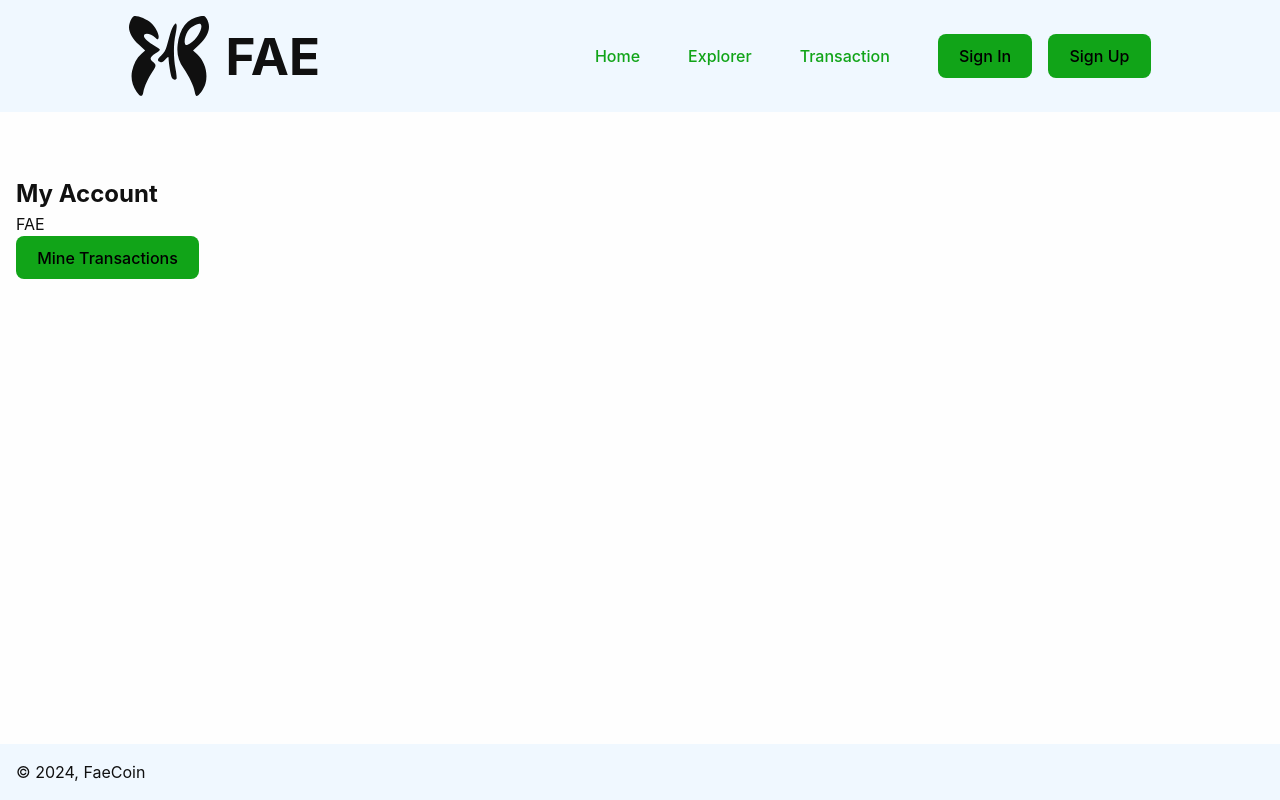
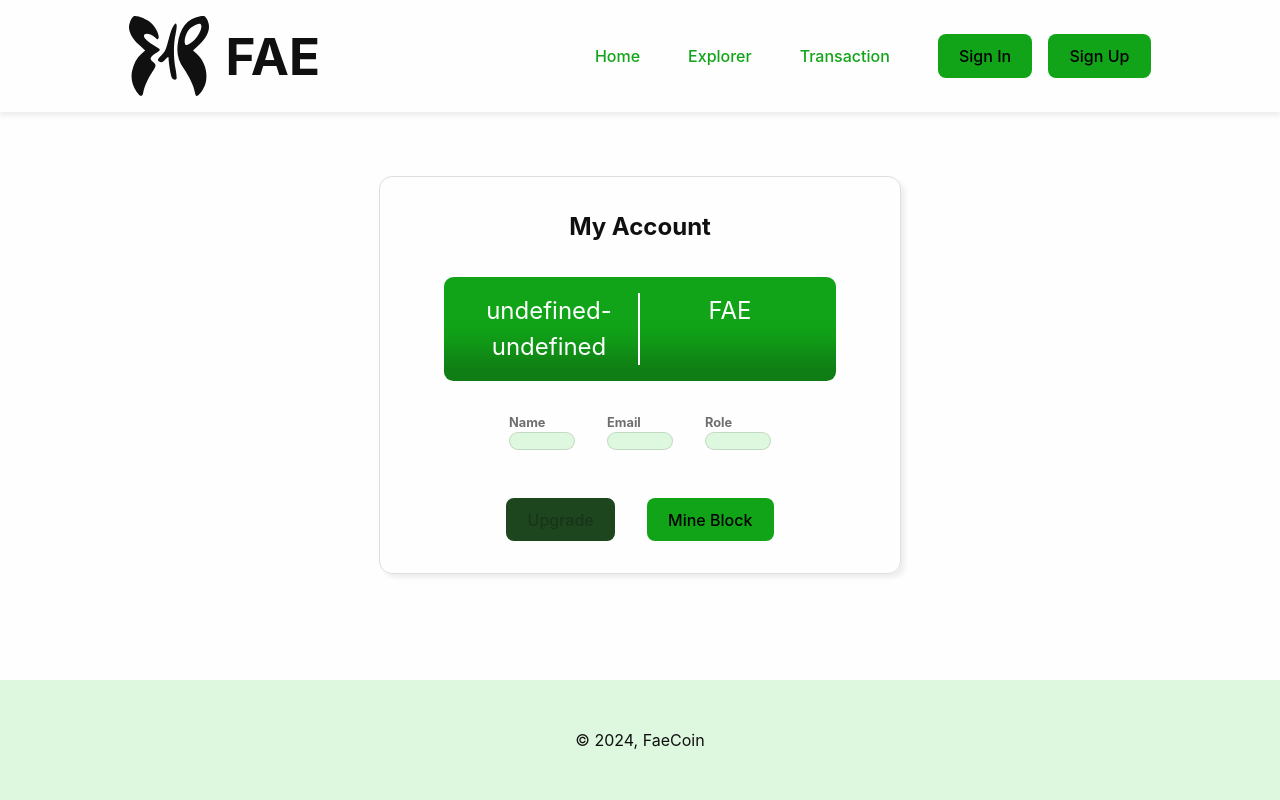
Before and after one commit to rowpacmal/bcu23d-nodejs-faecoin, a React (Vite) app in the folder client/: page /me in a window 1280 px wide. Built offline with nearby package versions, Linux system fonts and the light colour scheme; no server answers.

Commit message:
Updated the styling for the following files

```diff
--- a/client/src/index.css
+++ b/client/src/index.css
@@ -63,6 +63,13 @@ button:focus,
 button:focus-visible {
   outline: 4px auto -webkit-focus-ring-color;
 }
+button:disabled {
+  cursor: default;
+  background-color: #1d451e;
+}
+button:disabled:hover {
+  border-color: transparent;
+}
 
 ul {
   list-style: none;
--- a/client/src/pages/User.jsx
+++ b/client/src/pages/User.jsx
@@ -1,11 +1,16 @@
 import { useEffect, useState } from 'react';
-import { getUserAccount } from '../services/userService';
+import { editUserDetails, getUserAccount } from '../services/userService';
 import { mineTransactions } from '../services/transactionService';
 import { getWalletBalance } from '../services/walletService';
 
+import style from '../styles/User.module.css';
+
 function User() {
   const [user, setUser] = useState({});
-  const [wallet, setWallet] = useState({});
+  const [wallet, setWallet] = useState({
+    address: '',
+    balance: 0,
+  });
 
   async function getUserInfo() {
     const token = localStorage.getItem('TOKEN');
@@ -18,7 +23,15 @@ function User() {
     getUserInfo();
   }, []);
 
-  async function mineNewBlock() {
+  async function handleUpgradeAccount() {
+    const token = localStorage.getItem('TOKEN');
+
+    await editUserDetails(token, { role: 'manager' });
+
+    getUserInfo();
+  }
+
+  async function handleMineBlock() {
     const token = localStorage.getItem('TOKEN');
 
     await mineTransactions(token);
@@ -27,25 +40,55 @@ function User() {
   }
 
   return (
-    <>
-      <h2>My Account</h2>
+    <section className={style.section}>
+      <div className={style.wrapper}>
+        <h2>My Account</h2>
 
-      <ul>
-        <li>{wallet?.address}</li>
+        <ul className={style.wallet}>
+          <li>{`${wallet?.address.slice(0, 4)}-${wallet?.address.slice(
+            -4
+          )}`}</li>
 
-        <li>{wallet?.balance} FAE</li>
+          <li>{wallet?.balance.toFixed(2)} FAE</li>
+        </ul>
 
-        <li>{user?.name}</li>
+        <ul className={style.info}>
+          <li>
+            <span className={style.label}>Name</span>
 
-        <li>{user?.email}</li>
+            <span className={style.span}>{user?.name}</span>
+          </li>
 
-        <li>{user?.role}</li>
-      </ul>
+          <li>
+            <span className={style.label}>Email</span>
 
-      <div>
-        <button onClick={mineNewBlock}>Mine Transactions</button>
+            <span className={style.span}>{user?.email}</span>
+          </li>
+
+          <li>
+            <span className={style.label}>Role</span>
+
+            <span className={style.span}>{user?.role}</span>
+          </li>
+        </ul>
+
+        <div className={style.buttons}>
+          <button
+            onClick={handleUpgradeAccount}
+            disabled={user?.role !== 'user' ? true : false}
+          >
+            Upgrade
+          </button>
+
+          <button
+            onClick={handleMineBlock}
+            disabled={user?.role !== 'user' ? false : true}
+          >
+            Mine Block
+          </button>
+        </div>
       </div>
-    </>
+    </section>
   );
 }
 
--- a/client/src/styles/Footer.module.css
+++ b/client/src/styles/Footer.module.css
@@ -1,5 +1,6 @@
 .footer {
-  background-color: aliceblue;
-  padding: 1rem;
+  background-color: #def8df;
+  padding: 3rem 0;
   margin-top: auto;
+  text-align: center;
 }
--- a/client/src/styles/Header.module.css
+++ b/client/src/styles/Header.module.css
@@ -1,8 +1,10 @@
 .header {
   position: sticky;
   top: 0;
-  background-color: aliceblue;
+  background-color: var(--secondary-color);
   padding: 1rem;
+  z-index: 999;
+  box-shadow: 0 4px 4px #10101010;
 }
 
 .container {
--- /dev/null
+++ b/client/src/styles/User.module.css
@@ -0,0 +1,65 @@
+.section {
+  display: flex;
+  justify-content: center;
+}
+
+.wrapper {
+  display: flex;
+  flex-direction: column;
+  place-items: center;
+  gap: 2rem;
+  border: 1px solid #10101022;
+  border-radius: 0.8rem;
+  padding: 2rem 4rem;
+  box-shadow: 4px 4px 4px #10101010;
+}
+
+.wallet {
+  cursor: default;
+  display: flex;
+  background-color: #11a418;
+  color: var(--secondary-color);
+  border-radius: 0.6rem;
+  padding: 1rem;
+  box-shadow: inset 0 -80px 30px -50px #10101044;
+
+  li {
+    width: 180px;
+    text-align: center;
+    font-size: 1.5rem;
+  }
+  li:first-child {
+    border-right: 2px solid var(--secondary-color);
+  }
+}
+
+.info {
+  display: flex;
+  gap: 2rem;
+  margin-bottom: 1rem;
+
+  li {
+    display: flex;
+    flex-direction: column;
+  }
+}
+
+.label {
+  /* text-align: center; */
+  font-size: 0.8rem;
+  font-weight: bold;
+  opacity: 0.6;
+}
+
+.span {
+  background-color: #def8df;
+  border: 1px solid #10101022;
+  border-radius: 3rem;
+  text-align: center;
+  padding: 0.5rem 2rem;
+}
+
+.buttons {
+  display: flex;
+  gap: 2rem;
+}
```
